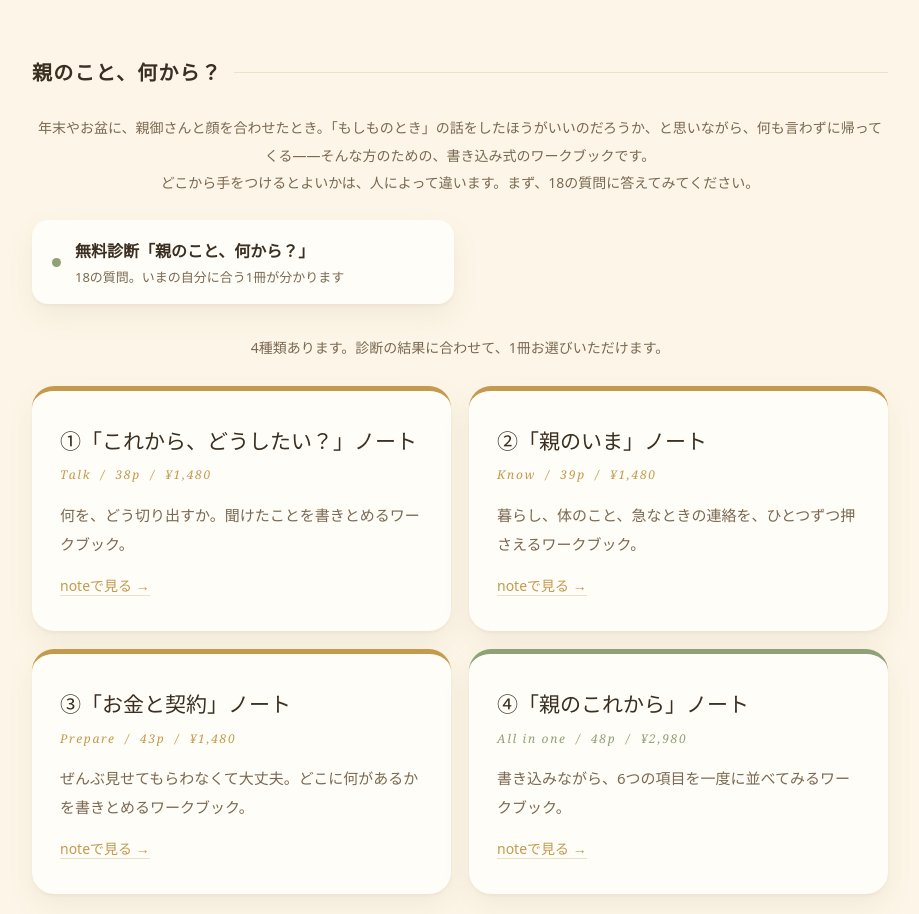
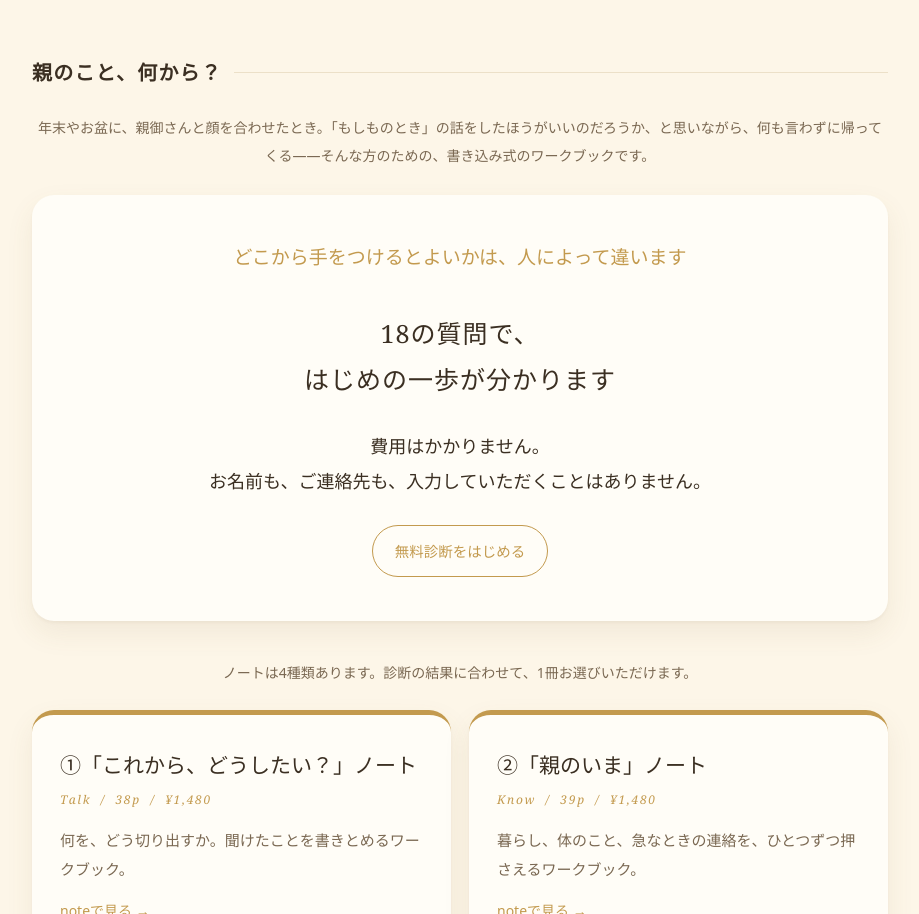
Before and after one commit to jkurodajk-crypto/cotonoha, a plain HTML site: page index.html in a window 1280 px wide. Shown: the part 2430-3344 px from the top of the page, without its empty margins (180-1099 px from the left). Drawn offline with Linux system fonts and the light colour scheme.

Commit message:
サイトを更新（西野）

```diff
--- a/index.html
+++ b/index.html
@@ -245,12 +245,18 @@
 
   <section>
     <h2>親のこと、何から？</h2>
-    <p class="wcap">年末やお盆に、親御さんと顔を合わせたとき。「もしものとき」の話をしたほうがいいのだろうか、と思いながら、何も言わずに帰ってくる——そんな方のための、書き込み式のワークブックです。<br>どこから手をつけるとよいかは、人によって違います。まず、18の質問に答えてみてください。</p>
-    <div class="chips">
-      <a class="chip leaf" href="shindan/">
-        <i class="dot"></i><div><b>無料診断「親のこと、何から？」</b><span>18の質問。いまの自分に合う1冊が分かります</span></div></a>
+    <p class="wcap">年末やお盆に、親御さんと顔を合わせたとき。「もしものとき」の話をしたほうがいいのだろうか、と思いながら、何も言わずに帰ってくる——そんな方のための、書き込み式のワークブックです。</p>
+
+    <div class="creed" style="margin:26px 0 0">
+      <p class="ask">どこから手をつけるとよいかは、人によって違います</p>
+      <p class="big">18の質問で、<br>はじめの一歩が分かります</p>
+      <p class="sharp">費用はかかりません。<br>お名前も、ご連絡先も、入力していただくことはありません。</p>
+      <div class="joinrow" style="justify-content:center">
+        <a class="join" href="shindan/">無料診断をはじめる</a>
+      </div>
     </div>
-    <p class="wcap" style="margin-top:30px">4種類あります。診断の結果に合わせて、1冊お選びいただけます。</p>
+
+    <p class="wcap" style="margin-top:38px">ノートは4種類あります。診断の結果に合わせて、1冊お選びいただけます。</p>
     <div class="cards">
       <div class="card">
         <h3>①「これから、どうしたい？」ノート</h3>
```
